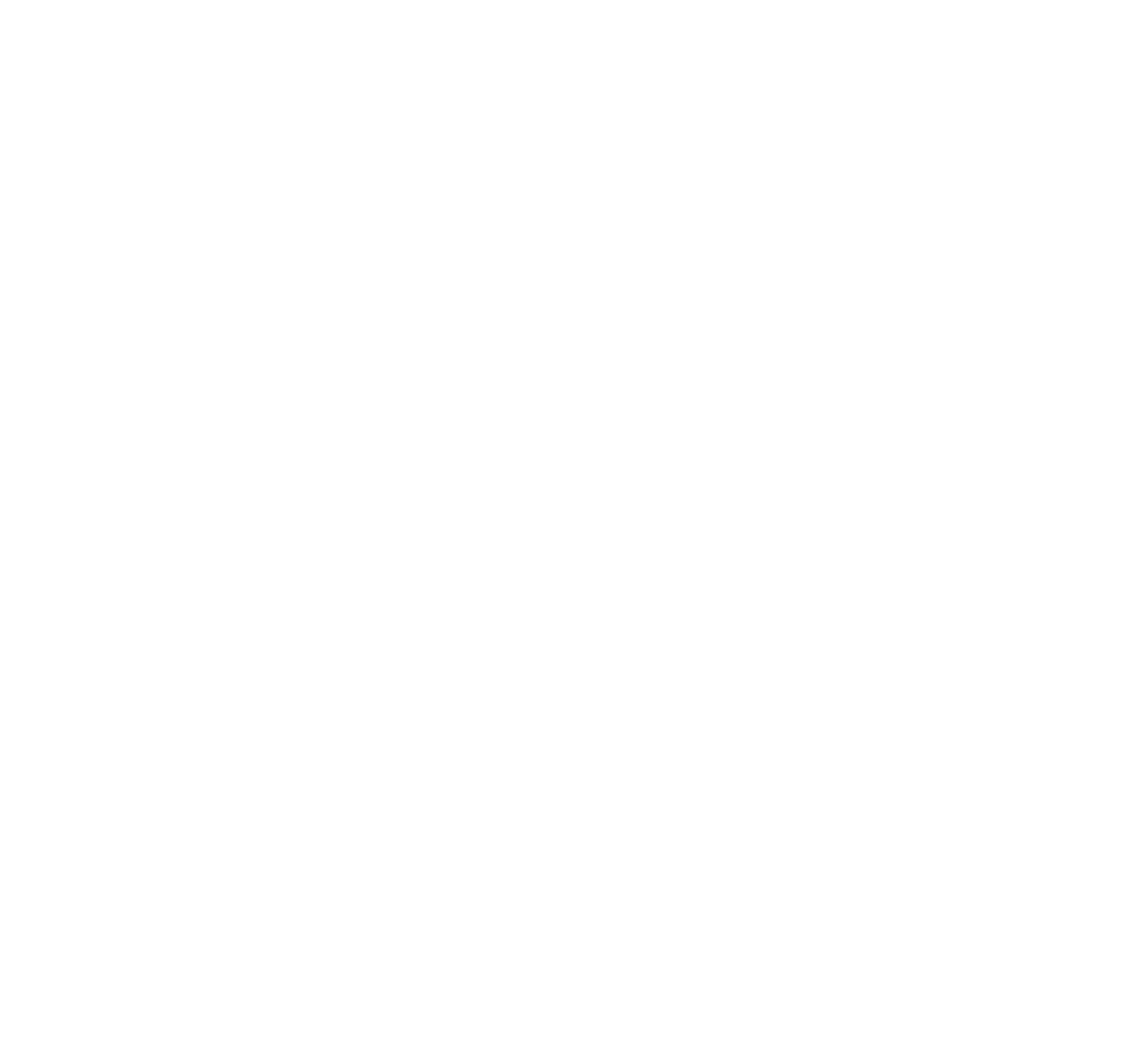
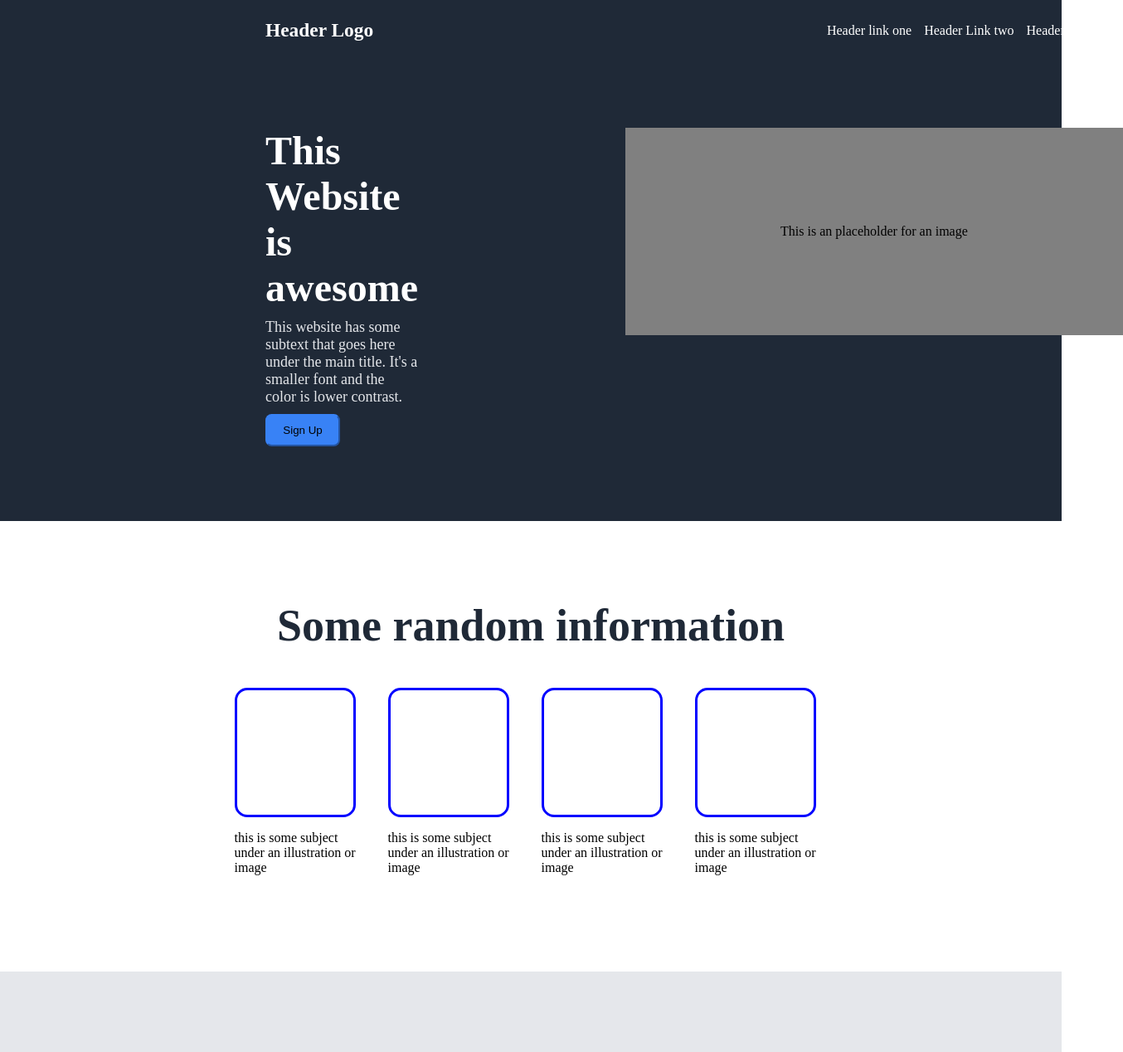
Before and after one commit to Aadim1/odin-landing-page, a plain HTML site: page index.html in a window 1280 px wide. Shown: the top 1268 px of the page at 83% size, 1354 px wide, since content can reach past the window. Before the commit the page ends 800 px from the top, so only its background shows below. Drawn offline with Linux system fonts and the light colour scheme.

Commit message:
Finished design, not responsive yet

```diff
--- a/index.css
+++ b/index.css
@@ -0,0 +1,193 @@
+body{
+    margin: 0;
+}
+a{
+    text-decoration: none;
+    color: white;
+}
+.title{
+    color: white;
+    font-size: 20px;
+}
+
+.header{
+    flex: 1;
+    display: flex;
+    flex-direction: column;
+    padding-left: 20rem;
+    padding-right: 20rem ;
+    background-color: #1F2937;
+    border-color: red;
+    flex-wrap: wrap;
+}
+
+.header-content-1{
+    display: flex;
+    flex-wrap: wrap;
+}
+.header-link{
+    flex: 1;
+    justify-content: right;
+    align-items: center;
+    display: flex;
+    gap: 15px;
+}
+
+
+.header-content-2{
+    display: flex;
+    padding-top: 40px;
+    padding-bottom: 90px;
+}
+
+.title-info{
+    font-size: 48px;
+    margin: 0;
+    margin-top: 40px;
+}
+
+.web-info{
+    display: flex;
+    flex-direction: column;
+    gap:10px;
+}
+
+.image{
+    margin-top: 40px;
+    margin-left: 250px;
+}
+
+.text{
+    margin: 0;
+    font-size: 18px;
+    color: #E5E7EB;
+}
+
+.card{
+    display: flex;
+    width: 600px;
+    height: 250px;
+    background-color: grey;
+    justify-content: center;
+    align-items: center;
+}
+
+button{
+    width: 90px;
+    padding: 10px;
+    background-color: #3882F6;
+    border-radius: .2cm;
+    border-color: #3882F6;
+}
+
+
+
+.content{
+    display: flex;
+    justify-content: center;
+    align-items: center;
+    flex-direction: column;
+    padding-top: 50px;
+    padding-bottom: 100px;
+}
+
+.content-header{
+    font-size: 36px;
+    font-weight: bolder;
+    color: #1F2937;
+}
+
+.boxes{
+    display: flex;
+    flex-direction: row;
+    gap: 25px;
+    flex-wrap: wrap;
+}
+
+.box div{
+    width: 140px;
+    height: 150px;
+    border-radius: 0.4cm;
+    border-style: solid;
+    border-color: blue;
+}
+
+.box{
+    width: 160px;
+}
+
+
+
+.quotes{
+    display: flex;
+    flex-direction: column;
+    background-color: #E5E7EB;
+    padding: 100px;
+    padding-right: 450px;
+    padding-left: 450px;
+    justify-content: center;
+    align-items: center;
+    font-size: 36px;
+    font-style: italic;
+    color: #1F2937;
+}
+
+.author p{
+    margin-top: 0;
+    font-style: normal;
+    font-weight: bold;
+}
+
+
+.contact{
+    display: flex;
+    justify-content: center;
+    align-items: center;
+
+    padding-top: 100px;
+    padding-bottom: 100px;
+}
+
+.contact-card{
+    border-radius: 0.3cm;
+    width: 900px;
+    background-color: #514ef3;
+    display: flex;
+    padding: 20px;
+}
+
+.contact-text{
+    color: white;
+}
+
+.contact-text h4{
+    font-size: 25px;
+    margin-bottom: 0;
+}
+
+.contact-text p{
+    margin: 0;
+}
+
+.contact-button{
+    display: flex;
+    justify-content: center;
+    align-items: center;
+    margin-left: 20rem;
+}
+
+.contact-button button{
+    background-color: transparent;
+    border-color: white;
+    color: white;
+    width: 100px;
+    font-size: 20px;
+}
+
+.footer{
+    background-color: #1F2937;
+    color: white;
+    padding: 30px;
+    text-align: center;
+    font-size: 20px;
+}
--- a/index.html
+++ b/index.html
@@ -5,8 +5,106 @@
     <meta http-equiv="X-UA-Compatible" content="IE=edge">
     <meta name="viewport" content="width=device-width, initial-scale=1.0">
     <title>Landing Page</title>
+    <link rel="stylesheet" href="./index.css">
 </head>
 <body>
 
+    <div class='header'>
+        <div class="header-content-1">
+            <div class="title">
+                <h3>Header Logo</h3>
+            </div>
+
+            <div class="header-link">
+                <a href="">Header link one</a>
+                <a href="">Header Link two</a>
+                <a href="">Header Link three</a>
+            </div>
+        </div>
+
+        <div class="header-content-2">
+            <div class='web-info'>
+                <h2 class="title title-info">This Website is awesome</h2>
+                <p class="text">This website has some subtext that goes here
+                    under the main title. It's a smaller font and the color is
+                    lower contrast.
+                </p>
+                <button>Sign Up</button>
+            </div>
+
+            <div class="image">
+                <div class="card">
+                    This is an placeholder for an image
+                </div>
+            </div>
+        </div>
+    </div>
+
+
+
+
+
+
+
+
+    <div class="content">
+        <div class="content-header">
+            <h2>Some random information</h2>
+        </div>
+
+        <div class="boxes">
+            <div class="box">
+                <div></div>
+                <p>this is some subject under an illustration or image</p>
+            </div>
+            <div class="box">
+                <div></div>
+                <p>this is some subject under an illustration or image</p>
+            </div>
+            <div class="box">
+                <div></div>
+                <p>this is some subject under an illustration or image</p>
+            </div>
+            <div class="box">
+                <div></div>
+                <p>this is some subject under an illustration or image</p>
+            </div>
+        </div>
+    </div>
+
+
+
+    <div class='quotes'>
+
+        <div class="quote">
+            <p>This is an inspiring quote, or a testimonial from a customer.
+                Maybe it's just filling space, or maybe people will actually read it.
+                Who knows? All I know is that it looks nice.
+            </p>
+        </div>
+
+        <div class="author">
+            <p>-Thor, God of Thunder</p>
+        </div>
+
+    </div>
+
+    <div class='contact'>
+        <div class='contact-card'>
+            <div class="contact-text">
+                <h4>Call to action! It's time!</h4>
+                <p>Sign up for our product by clicking that button right over there</p>
+            </div>
+
+            <div class="contact-button">
+                <button>Sign Up</button>
+            </div>
+
+        </div>
+    </div>
+
+    <div class='footer'>
+        <p>Copyright © The Odin Project 2021</p>
+    </div>
 </body>
 </html>
```
